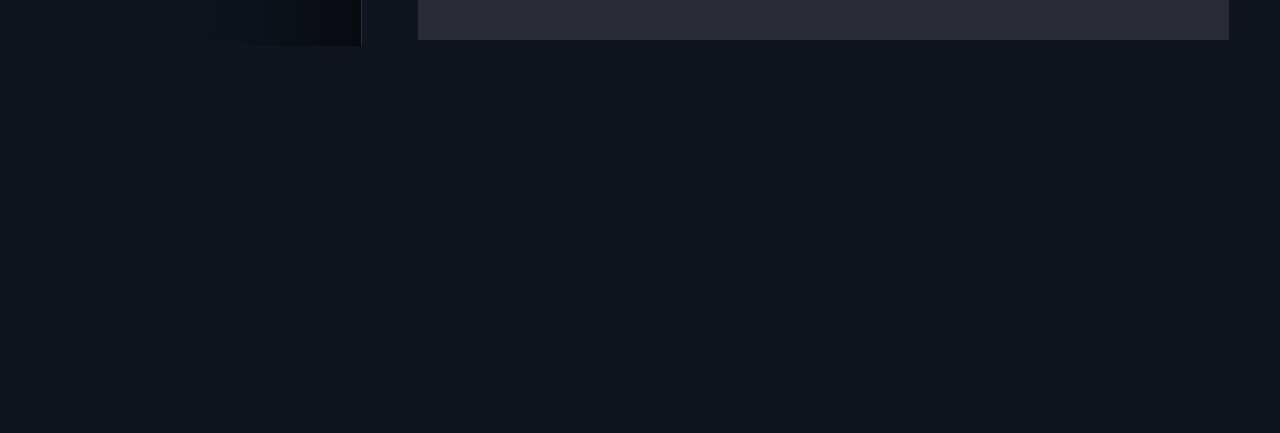
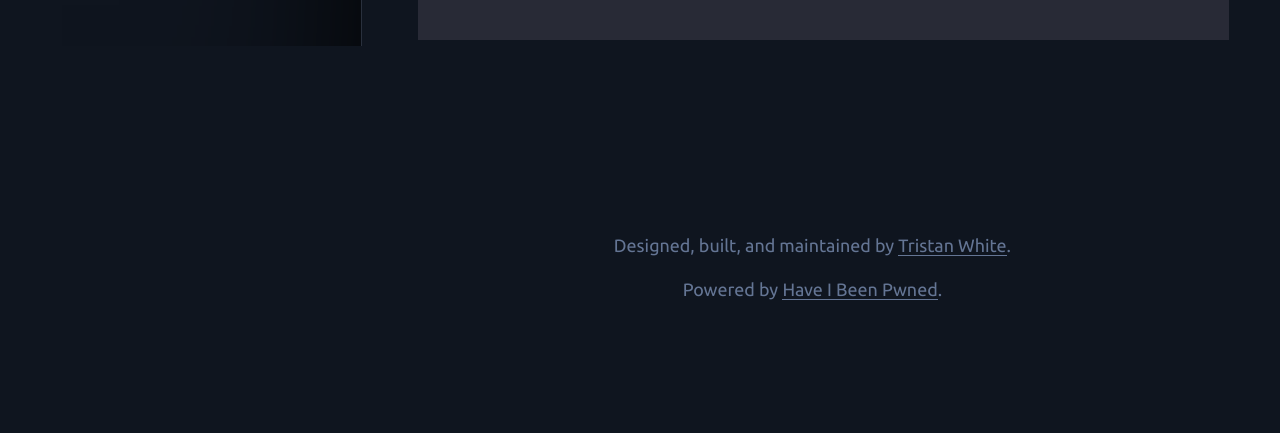
Before and after one commit to triss90/leakedpassword.com, a PHP site: page /documentation/c/ in a window 1280 px wide. Shown: the part 818-1251 px from the top of the page. Before the commit the page ends 864 px from the top, so only its background shows below. Run offline with PHP 8.4, Linux system fonts and the light colour scheme; some libraries are stand-ins or nearby versions.

Commit message:
Add footer

```diff
--- /dev/null
+++ b/_inc/credits.php
@@ -0,0 +1,4 @@
+<footer>
+    <p>Designed, built, and maintained by <a href="https://triss.dev" target="_blank">Tristan White</a>.</p>
+    <p>Powered by <a href="haveibeenpwned.com" target="_blank">Have I Been Pwned</a>.</p>
+</footer>
--- a/assets/css/_general.scss
+++ b/assets/css/_general.scss
@@ -15,3 +15,13 @@ html, body {
   justify-content: center;
   align-items: center;
 }
+
+footer {
+  position: relative;
+  padding: 2rem 0 5rem 2rem;
+  width: calc(100% - 300px);
+  left: 300px;
+  text-align: center;
+  color: $color14;
+  font-size: 0.8rem;
+}
--- a/assets/css/app.css
+++ b/assets/css/app.css
@@ -162,6 +162,15 @@ html, body {
   display: flex;
   justify-content: center;
   align-items: center; }
+
+footer {
+  position: relative;
+  padding: 2rem 0 5rem 2rem;
+  width: calc(100% - 300px);
+  left: 300px;
+  text-align: center;
+  color: #647594;
+  font-size: 0.8rem; }
 
 .content {
   max-width: 1200px;
--- a/documentation/about/index.php
+++ b/documentation/about/index.php
@@ -45,6 +45,6 @@
             </div>
         </div>
     </div>
-
+    <?php include('../../_inc/credits.php'); ?>
 </main>
 <?php include('../../_inc/footer.php'); ?>
--- a/documentation/c/index.php
+++ b/documentation/c/index.php
@@ -30,6 +30,6 @@ IRestResponse response = client.Execute(request);</pre>
             </div>
         </div>
     </div>
-
+    <?php include('../../_inc/credits.php'); ?>
 </main>
 <?php include('../../_inc/footer.php'); ?>
--- a/documentation/guide/index.php
+++ b/documentation/guide/index.php
@@ -43,6 +43,6 @@
             </div>
         </div>
     </div>
-
+    <?php include('../../_inc/credits.php'); ?>
 </main>
 <?php include('../../_inc/footer.php'); ?>
--- a/documentation/java/index.php
+++ b/documentation/java/index.php
@@ -59,6 +59,6 @@ public class Main {
             </div>
         </div>
     </div>
-
+    <?php include('../../_inc/credits.php'); ?>
 </main>
 <?php include('../../_inc/footer.php'); ?>
--- a/documentation/javascript/index.php
+++ b/documentation/javascript/index.php
@@ -42,6 +42,6 @@ init();</pre>
             </div>
         </div>
     </div>
-
+    <?php include('../../_inc/credits.php'); ?>
 </main>
 <?php include('../../_inc/footer.php'); ?>
--- a/documentation/jquery/index.php
+++ b/documentation/jquery/index.php
@@ -27,6 +27,6 @@
             </div>
         </div>
     </div>
-
+    <?php include('../../_inc/credits.php'); ?>
 </main>
 <?php include('../../_inc/footer.php'); ?>
--- a/documentation/php/index.php
+++ b/documentation/php/index.php
@@ -32,6 +32,6 @@
             </div>
         </div>
     </div>
-
+    <?php include('../../_inc/credits.php'); ?>
 </main>
 <?php include('../../_inc/footer.php'); ?>
--- a/documentation/python/index.php
+++ b/documentation/python/index.php
@@ -27,6 +27,6 @@ print request.json()</pre>
             </div>
         </div>
     </div>
-
+    <?php include('../../_inc/credits.php'); ?>
 </main>
 <?php include('../../_inc/footer.php'); ?>
--- a/documentation/ruby/index.php
+++ b/documentation/ruby/index.php
@@ -31,6 +31,6 @@ JSON.parse(response)</pre>
             </div>
         </div>
     </div>
-
+    <?php include('../../_inc/credits.php'); ?>
 </main>
 <?php include('../../_inc/footer.php'); ?>
--- a/documentation/shell/index.php
+++ b/documentation/shell/index.php
@@ -25,6 +25,6 @@
             </div>
         </div>
     </div>
-
+    <?php include('../../_inc/credits.php'); ?>
 </main>
 <?php include('../../_inc/footer.php'); ?>
```
